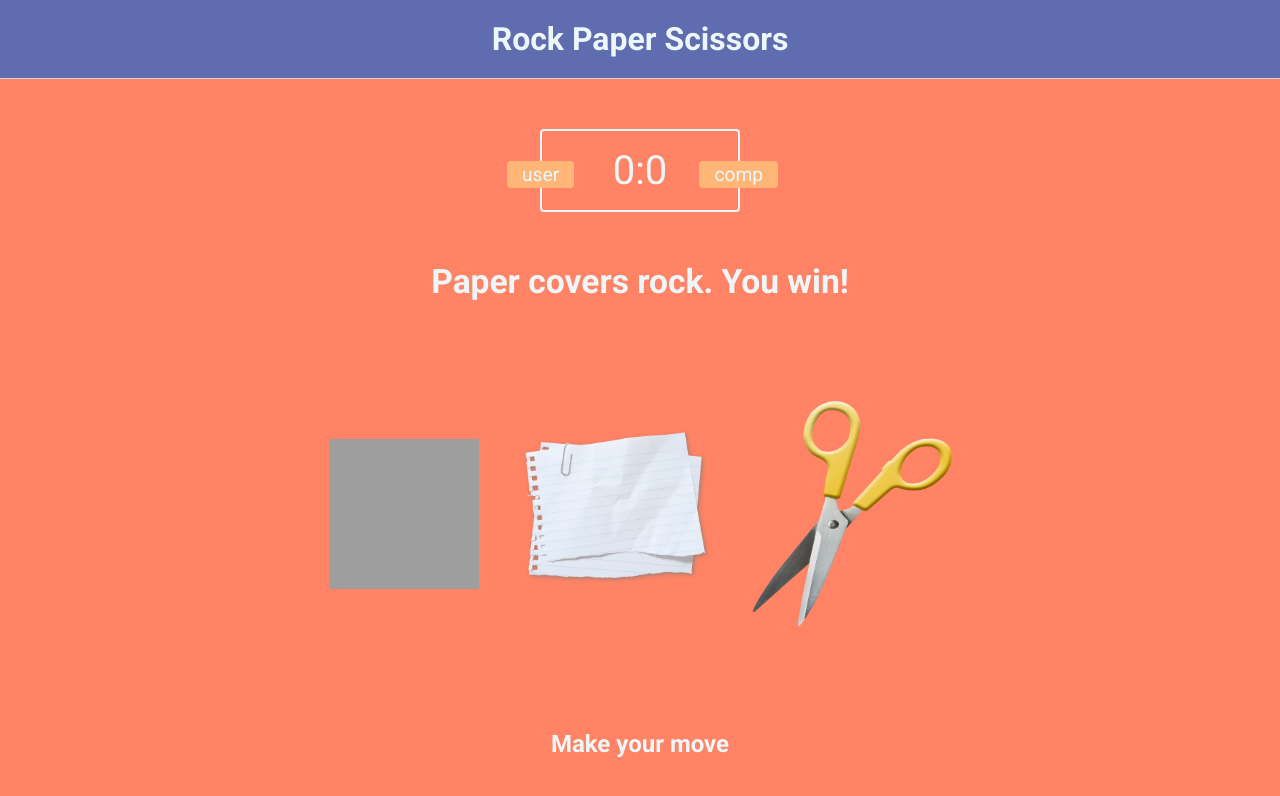
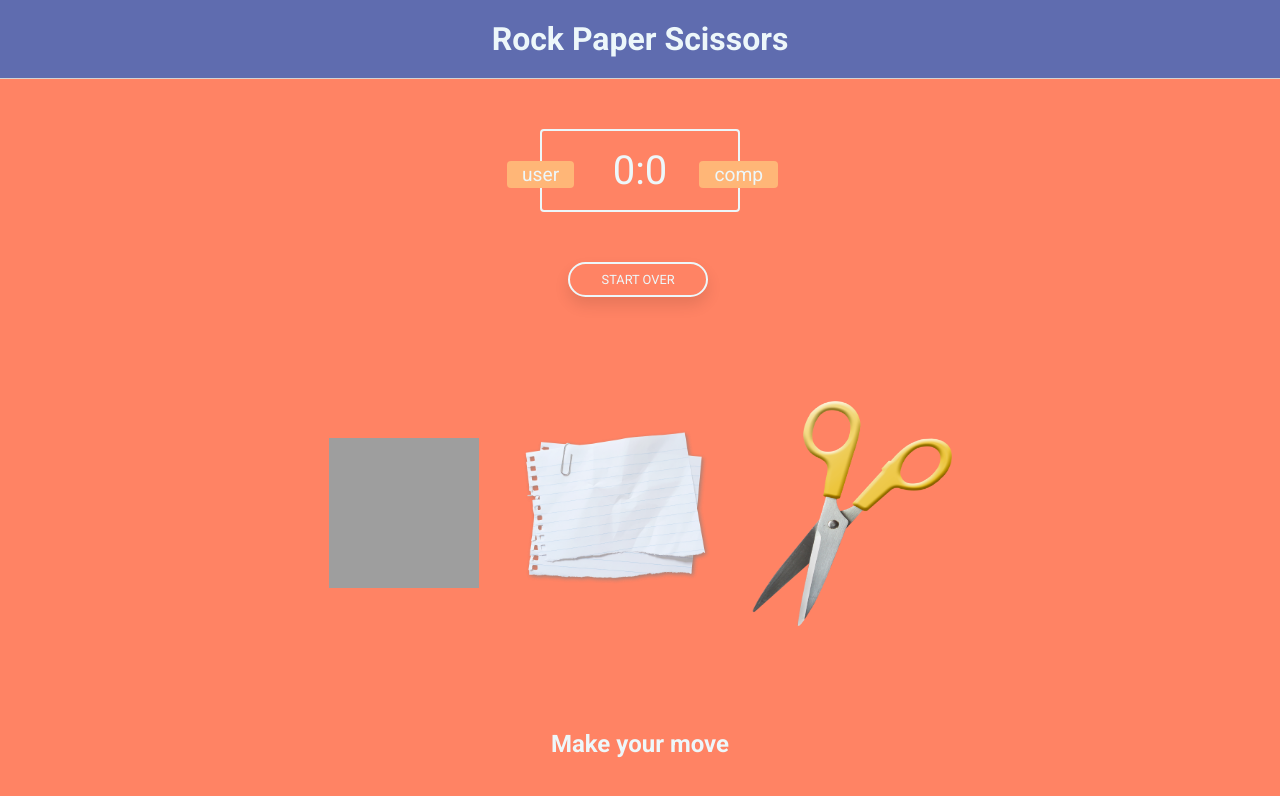
Before and after one commit to danielletate/rock-paper-scissors, a plain HTML site: page index.html in a window 1280 px wide. Drawn offline with Linux system fonts and the light colour scheme; grey boxes are pictures that could not be loaded.

Commit message:
Added a reset button

```diff
--- a/index.html
+++ b/index.html
@@ -20,8 +20,12 @@
     </div>
 
       <div class="result">
-        <p>Paper covers rock. You win!</p>
+        <p></p>
       </div>
+
+      <div class="button"><a href="" class="btn">Start over</a></div>
+
+
       <div class="choices">
         <div class="choice" id="rock" onclick="clickSound()">
           <img class="rock" src="img/rock.png" alt="" />
--- a/script.js
+++ b/script.js
@@ -49,6 +49,14 @@ function draw(userChoice, computerChoice) {
   result_p.innerHTML = `It's a draw!!!`;
 }
 
+function startOver() {
+  let button = document.querySelector(".btn");
+  button.addEventListener("click", function () {
+    userScore_span.innerHTML = 0;
+    computerScore_span.innerHTML = 0;
+  });
+}
+
 function game(userChoice) {
   const computerChoice = getComputerChoice();
   switch (userChoice + computerChoice) {
--- a/style.css
+++ b/style.css
@@ -99,4 +99,31 @@ header > h1 {
   font-size: 2.1rem;
   text-align: center;
   font-weight: 700;
+  margin-bottom: 2rem;
 }
+
+.button {
+  display: flex;
+  justify-content: center;
+}
+div > .btn {
+  display: inline-block;
+  padding: 0.5rem 0.8rem;
+  width: 140px;
+  border: 2px solid #edf7fa;
+  margin: 0 0.3em 0.3em 0;
+  border-radius: 2rem;
+  cursor: pointer;
+  background: #ff8364;
+  text-decoration: none;
+  color: #edf7fa;
+  font-size: 0.8rem;
+  text-align: center;
+  transition: all 0.4s ease;
+  box-shadow: 0px 8px 15px rgba(0, 0, 0, 0.1);
+  text-transform: uppercase;
+}
+div > .btn:hover {
+  color: #ff8364;
+  background-color: #edf7fa;
+}
```
